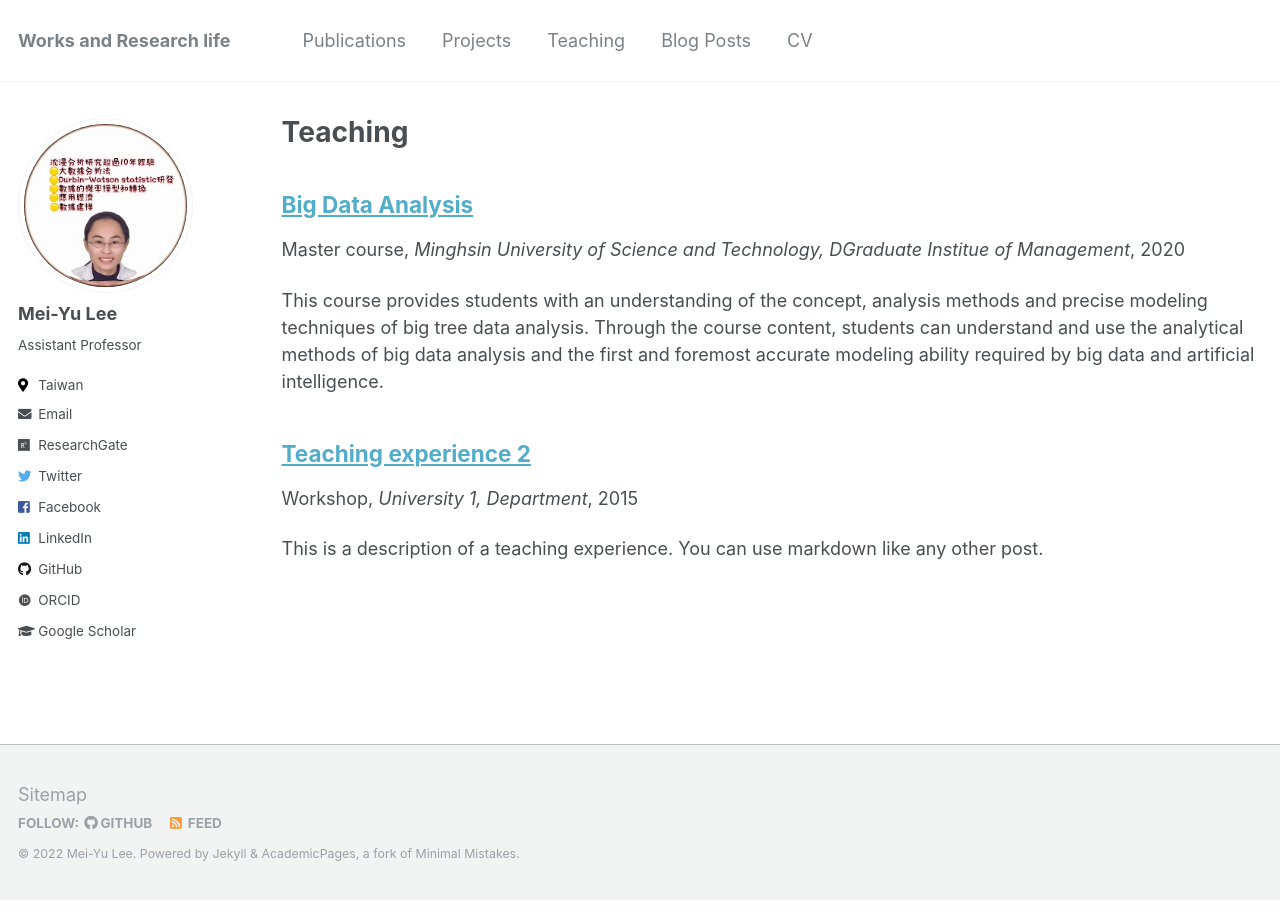
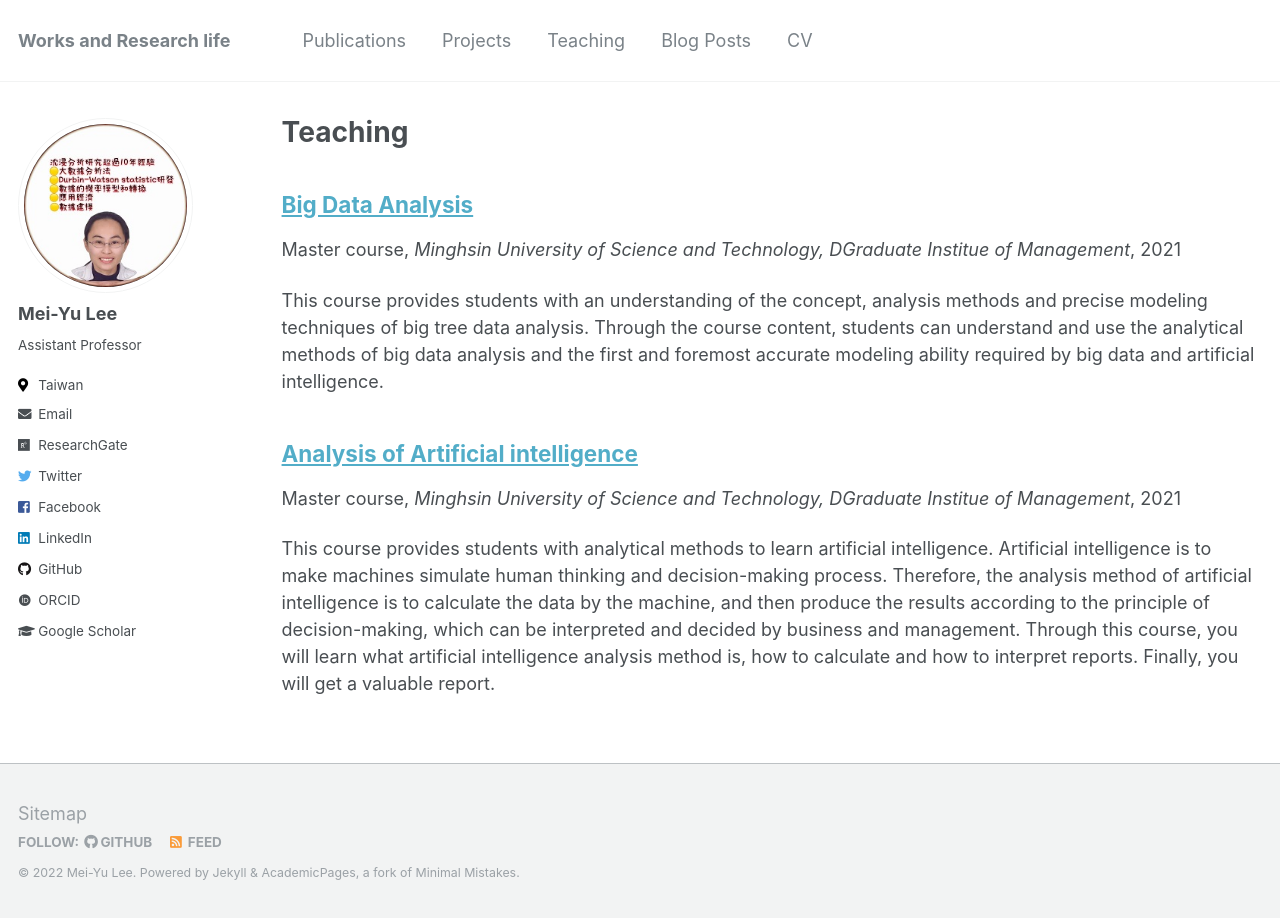
Before and after one commit to meiyulee/meiyulee.github.io, a Jekyll site: the page built from _pages/teaching.html, in a window 1280 px wide. Built offline with Jekyll 4.4.1, drawn with Linux system fonts in a browser that asks for light colours; some web fonts are replaced.

Commit message:
教學大綱2021年春

```diff
--- a/_teaching/2015-spring-teaching-2.md
+++ /dev/null
@@ -1,20 +0,0 @@
----
-title: "Teaching experience 2"
-collection: teaching
-type: "Workshop"
-permalink: /teaching/2015-spring-teaching-1
-venue: "University 1, Department"
-date: 2015-01-01
-location: "City, Country"
----
-
-This is a description of a teaching experience. You can use markdown like any other post.
-
-Heading 1
-======
-
-Heading 2
-======
-
-Heading 3
-======
--- /dev/null
+++ b/_teaching/2021-spring-teaching-AIA-M.md
@@ -0,0 +1,63 @@
+---
+title: "Analysis of Artificial intelligence"
+collection: teaching
+type: "Master course"
+permalink: /teaching/2015-spring-teaching-AIA-M
+venue: "Minghsin University of Science and Technology, DGraduate Institue of Management"
+date: 2021-02-13
+location: "Hsinchu, Taiwan"
+---
+
+This course provides students with analytical methods to learn artificial intelligence. Artificial intelligence is to make machines simulate human thinking and decision-making process. Therefore, the analysis method of artificial intelligence is to calculate the data by the machine, and then produce the results according to the principle of decision-making, which can be interpreted and decided by business and management. Through this course, you will learn what artificial intelligence analysis method is, how to calculate and how to interpret reports. Finally, you will get a valuable report.
+
+Features
+======
+
+1. Running the multi-level Bayesian theorem which needs to find the joint probabilties with different variable number = 2, 3, 4, ... and up to 10 constraint by the computer capacity.
+2. Defining by your questions to sort the variables and then run the decisions by the critirion of the max probaibility, median (50%), the min probability, the average.
+3. Follwoing the quesitons that you set to arrange the outcomes and find the paths of decision rules for your questions.
+
+
+Schedule
+======
+
+| Week|	Topics|
+| ---- | :---- |
+|01	|	Course introduction |
+|02	|	Records on database and analysis method |
+|03	|	probability concept and marginal probability |
+|04	|	conditional probability and joint probability |
+|05	|	Tree diagram and Bayesian theorem |
+|06	|	Visualization |
+|07	|	Relative frequency distribution table |
+|08	|	Principle of decision rules |
+|09	|	Mid-term report |
+|10	|	How to set up questions |
+|11	|	Operation software - 1 - questionnaire data |
+|12	|	Operation software - 2 - number-type data |
+|13	|	Operation software - 2 - transfer txt file to Excel |
+|14	|	analysis of software |
+|15	|	Explain outcomes |
+|16	|	report-made - 1 |
+|17	|	report-made - 2 |
+|18	|	Final report |
+
+
+
+Textbook
+======
+
+
+Evaluation
+======
+
+1. Attendance 30%
+2. Assignment 30%
+3. Final report 40%
+
+Course Policies and Requirements
+======
+
+1. bring your own laptop
+2. Excel has been installed
+3. Hand in your homework on time
--- a/_teaching/2020-spring-teaching-1.md
+++ b/_teaching/2021-spring-teaching-BDA-M.md
@@ -4,7 +4,7 @@ collection: teaching
 type: "Master course"
 permalink: /teaching/2020-spring-teaching-BDA-M
 venue: "Minghsin University of Science and Technology, DGraduate Institue of Management"
-date: 2020-02-13
+date: 2021-02-13
 location: "Hsinchu, Taiwan"
 ---
 
```
Also changed, not shown: other parts of _teaching/2021-spring-teaching-BDA-M.md (+1 -1 lines).
